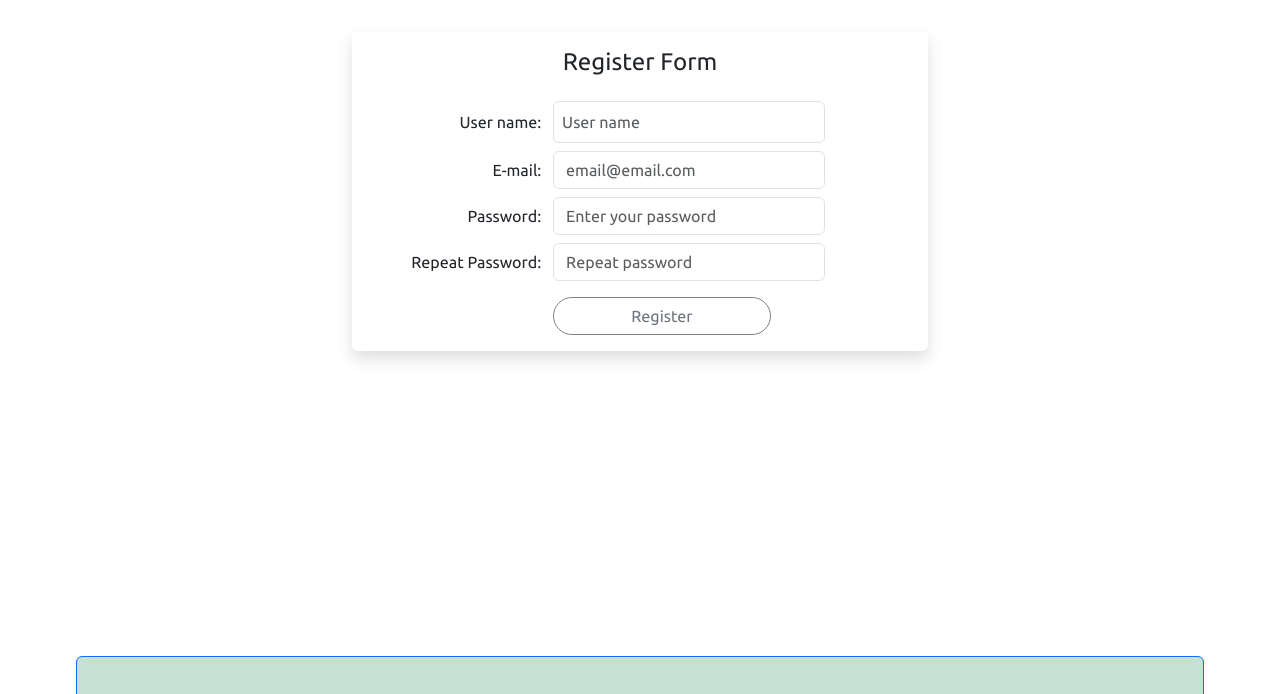
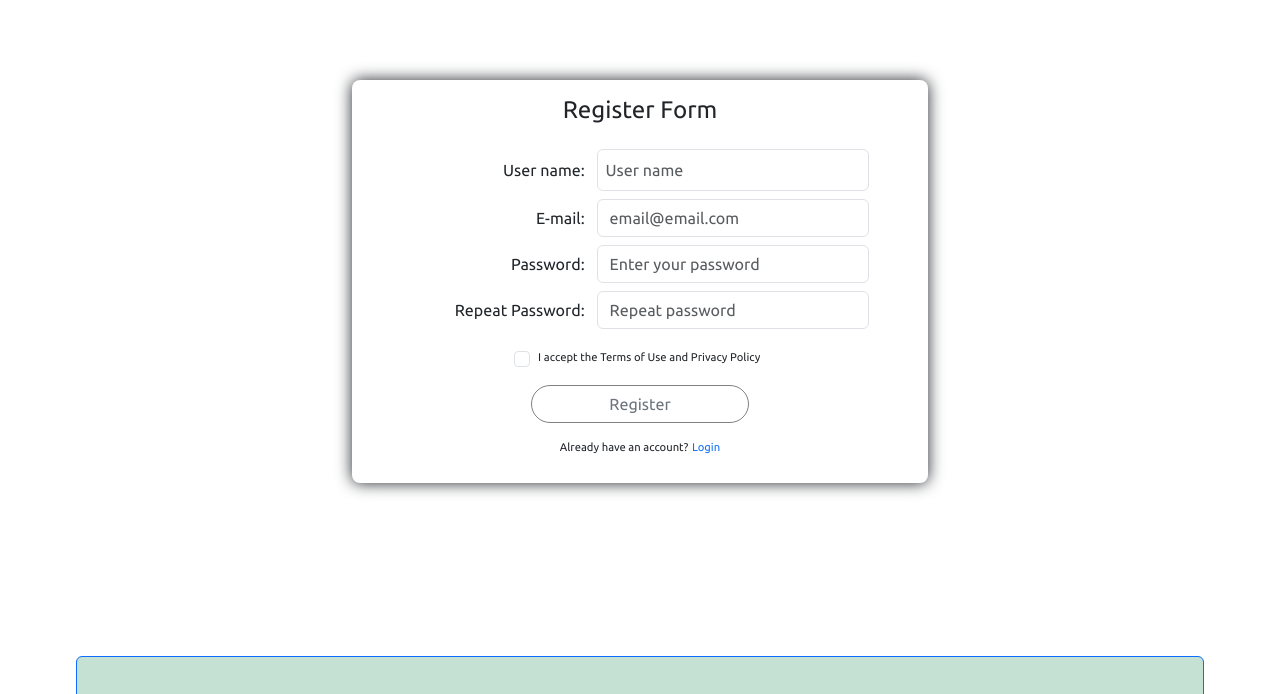
Before and after one commit to u83mm/e-commerce, a PHP site: page /register in a window 1280 px wide. Shown: the part 201-895 px from the top of the page. Run offline with PHP 8.4, Linux system fonts and the light colour scheme; classes that the project's autoload settings leave out are loaded by file name.

Commit message:
Added style to Register form

```diff
--- a/Application/view/register/form_view.twig
+++ b/Application/view/register/form_view.twig
@@ -1,32 +1,36 @@
 <form action="/register/new" method="post">
-    <div class="col-sm-12 col-lg-4 d-inline-block text-sm-center text-lg-end">
+    <div class="col-12 col-md-4 d-inline-block text-sm-center text-lg-end">
         <label class="col-form-label text-center text-lg-end" for="user_name">User name:</label>
     </div>
-    <div class="col-sm-12 col-lg-6 d-inline-block mb-2">
+    <div class="col-12 col-md-6 d-inline-block mb-2">
         <input class="form-control" type="text" name="user_name" id="user_name" value="{{ fields.userName }}" placeholder="User name" required>
     </div>
-    <div class="col-sm-12 col-lg-4 d-inline-block text-sm-center text-lg-end">
+    <div class="col-12 col-md-4 d-inline-block text-sm-center text-lg-end">
         <label class="col-form-label text-center text-lg-end" for="email">E-mail:</label>
     </div>
-    <div class="col-sm-12 col-lg-6 d-inline-block mb-2">
+    <div class="col-12 col-md-6 d-inline-block mb-2">
         <input class="form-control" type="email" name="email" id="email" value="{{ fields.email }}" placeholder="email@email.com" required>
     </div>
-    <div class="col-sm-12 col-lg-4 d-inline-block text-sm-center text-lg-end">
+    <div class="col-12 col-md-4 d-inline-block text-sm-center text-lg-end">
         <label class="col-form-label text-center text-lg-end" for="password">Password:</label>
     </div>
-    <div class="col-sm-12 col-lg-6 d-inline-block mb-2">
+    <div class="col-12 col-md-6 d-inline-block mb-2">
         <input class="form-control" type="password" name="password" id="password" value="{{ fields.password }}" placeholder="Enter your password" required>
     </div>
-    <div class="col-sm-12 col-lg-4 d-inline-block text-sm-center text-lg-end">
+    <div class="col-12 col-md-4 d-inline-block text-sm-center text-lg-end">
         <label class="col-form-label text-center text-lg-end" for="repeat_password">Repeat Password:</label>
     </div>
-    <div class="col-sm-12 col-lg-6 d-inline-block mb-3">
+    <div class="col-12 col-md-6 d-inline-block mb-3">
         <input class="form-control" type="password" name="repeat_password" id="repeat_password" value="{{ fields.repeatPassword }}" placeholder="Repeat password" required>
     </div>
-    <div class="col-sm-12 col-lg-4 d-inline-block text-sm-center text-lg-end">
-
+    <div class="col-sm-6 mx-auto form-check mb-3 legalTermsDiv">
+        <input class="form-check-input me-2" type="checkbox" name="terms" id="terms" value="checked" required>
+        <label class="form-check-label legalTerms" for="terms">I accept the Terms of Use and Privacy Policy</label>
     </div>
     <div class="col-sm-12 col-lg-6 d-inline-block">
         <button class="btn btn-outline-secondary" type="submit">Register</button>
     </div>
+    <div class="col-sm-8 mx-auto">
+        <p class="mt-3 d-inline-block">Already have an account?</p> <a href="/login">Login</a>
+    </div>
 </form>
--- a/Application/view/register/register_view.twig
+++ b/Application/view/register/register_view.twig
@@ -6,7 +6,7 @@
 
 {% block main %}
     <section class="row">
-        <section class="col-6 mx-auto rounded shadow p-3">
+        <section class="col-6 mx-auto credentials">
             <h2 class="text-center">Register Form</h2>
             {% include "register/form_view.twig" %}
         </section>
--- a/public/css/estilo.css
+++ b/public/css/estilo.css
@@ -218,6 +218,18 @@
 	margin-top: 0
 }
 
+.legalTermsDiv {
+	display: flex;
+	justify-content: center;
+	align-items: center;
+	align-content: center;
+}
+
+.legalTerms {
+	font-size: 0.7em;
+}
+
+
 
 /***************** Configuración para móviles **********************/
 @media (max-width:480px) {
```
